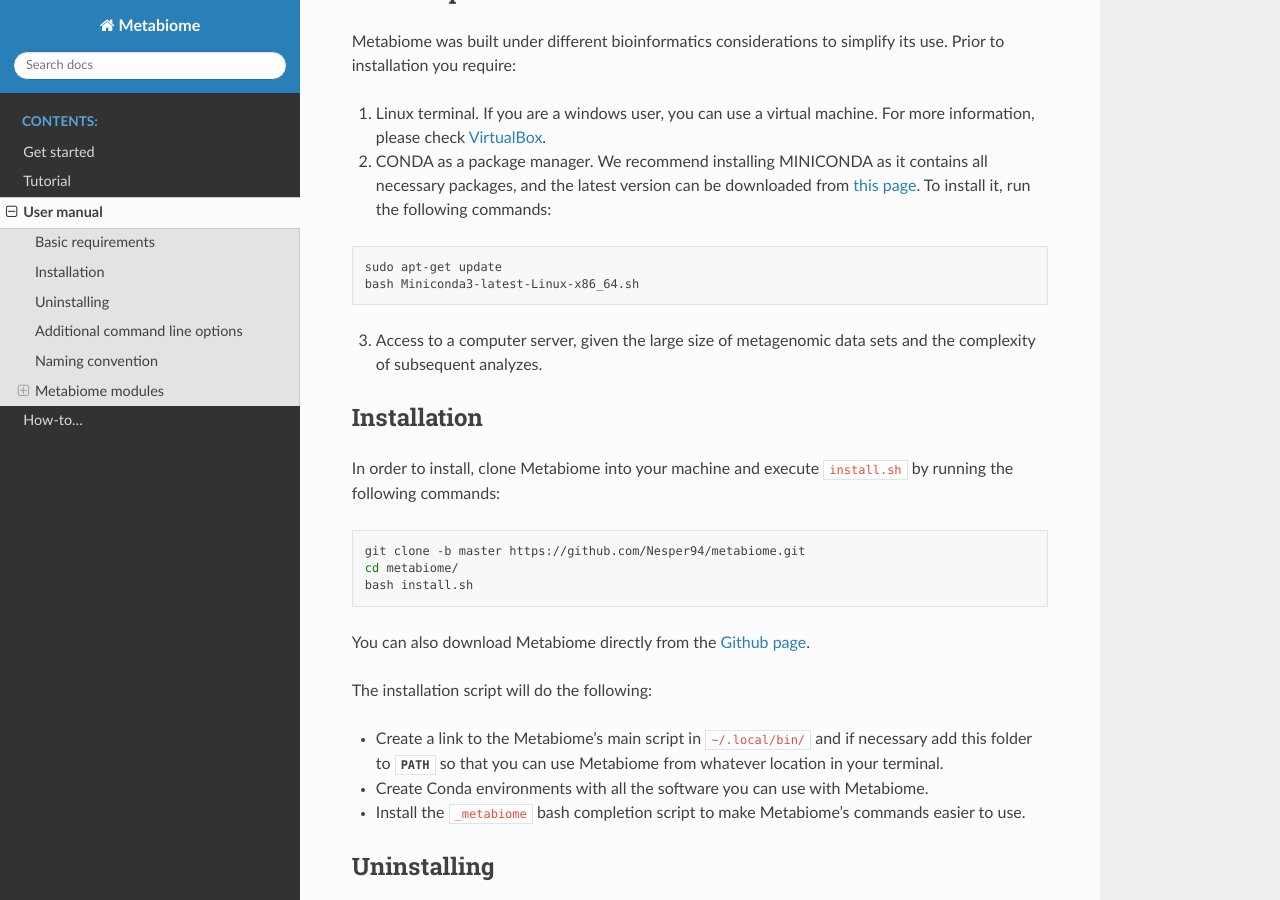
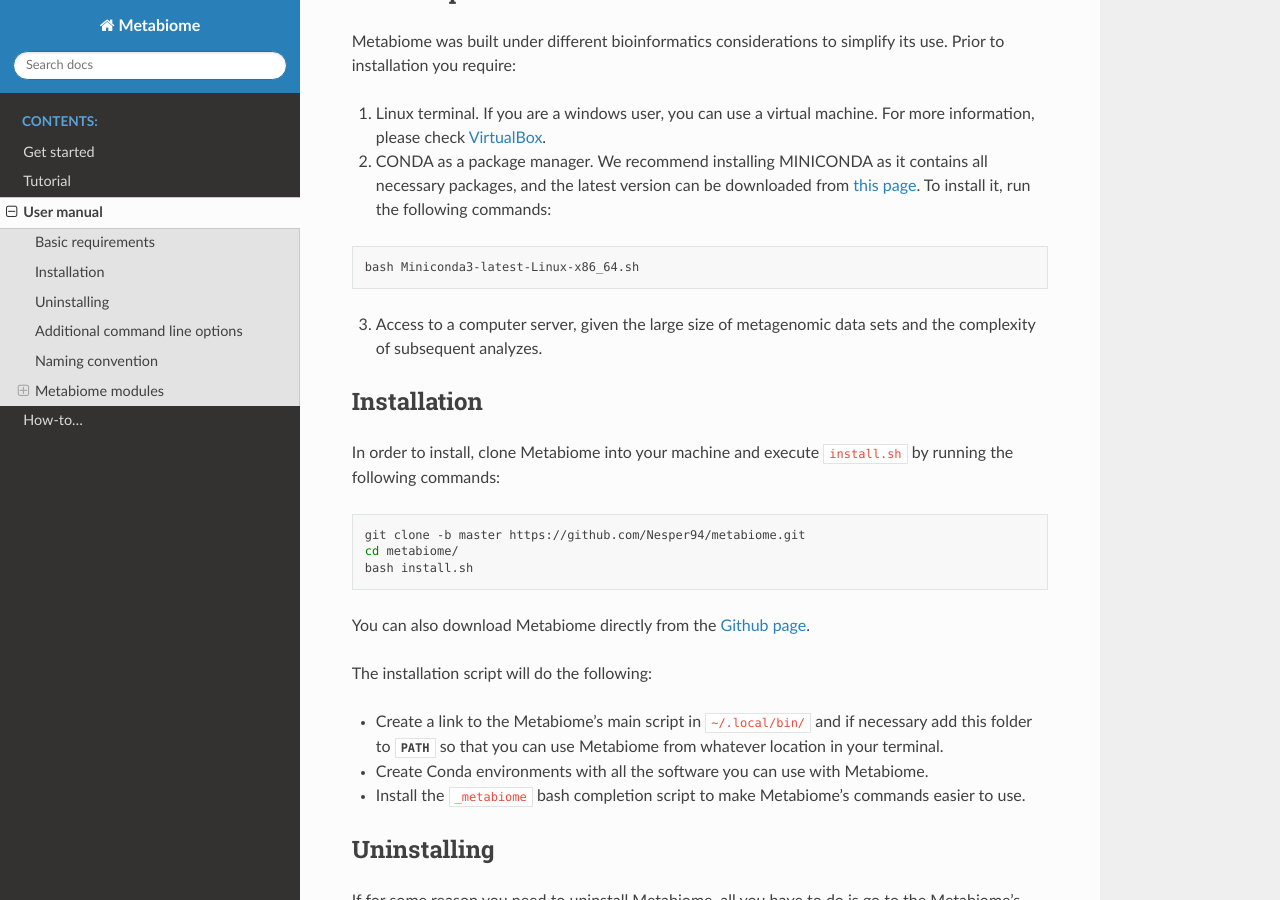
Before and after one commit to Nesper94/Metabiome, a Sphinx documentation site: the page built from documentation/source/user-manual.rst, in a window 1280 px wide and 900 px high, scrolled down 558 px. Built offline with Sphinx 7.4.7 and the Read the Docs theme 2.0.0, drawn with Linux system fonts in a browser that asks for light colours.

Commit message:
Remove additional space

```diff
--- a/documentation/source/user-manual.rst
+++ b/documentation/source/user-manual.rst
@@ -11,12 +11,11 @@ Basic requirements
 Metabiome was built under different bioinformatics considerations to simplify its use. Prior to installation you require:
 
 
-1.  Linux terminal. If you are a windows user, you can use a virtual machine. For more information, please check `VirtualBox <https://www.virtualbox.org/>`_.
+1. Linux terminal. If you are a windows user, you can use a virtual machine. For more information, please check `VirtualBox <https://www.virtualbox.org/>`_.
 2. CONDA as a package manager. We recommend installing MINICONDA as it contains all necessary packages, and the latest version can be downloaded from `this page <https://docs.conda.io/en/latest/miniconda.html#linux-installers>`_. To install it, run the following commands:
 
 .. code-block:: bash
 
-    sudo apt-get update
     bash Miniconda3-latest-Linux-x86_64.sh
 
 3. Access to a computer server, given the large size of metagenomic data sets and the complexity of subsequent analyzes.
```
